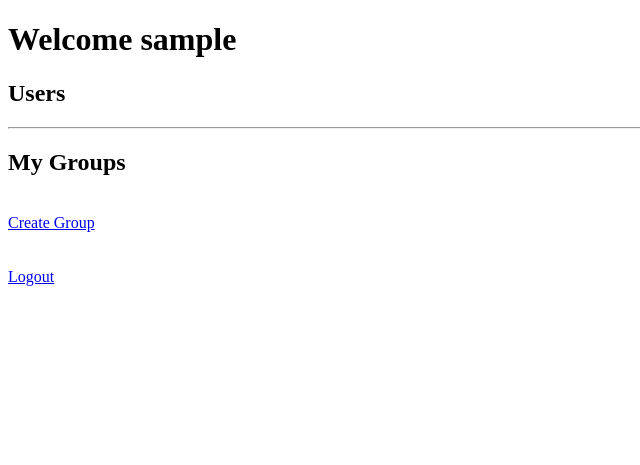
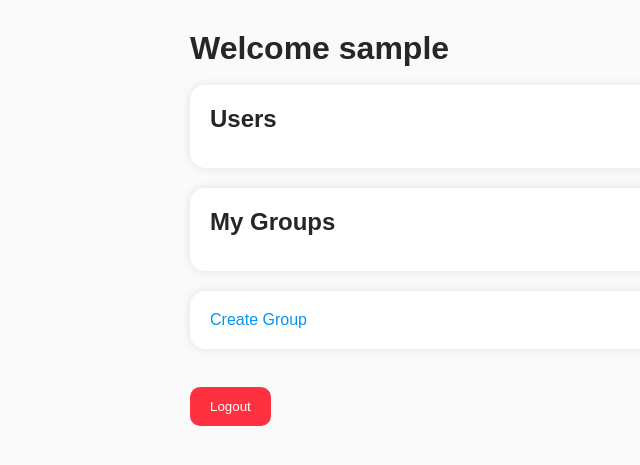
Before and after one commit to aryan-gaikwad30/RealTimeChatApplication, a Flask app: page /dashboard in a window 1280 px wide. Shown: the top 465 px of the page, without its empty margins (0-640 px from the left). Run offline with Flask 3, Linux system fonts and the light colour scheme; the visitor is signed in with stand-in values (Sample User, id 1); data comes from the database, SQL or seed files in the repository; data that the repository does not hold is empty.

```diff
--- a/static/css/style.css
+++ b/static/css/style.css
@@ -0,0 +1,141 @@
+*{
+    margin:0;
+    padding:0;
+    box-sizing:border-box;
+    font-family:Arial,sans-serif;
+}
+
+body{
+    background:#fafafa;
+    color:#262626;
+}
+
+a{
+    text-decoration:none;
+    color:#0095f6;
+}
+
+button{
+    cursor:pointer;
+    border:none;
+}
+
+input{
+    outline:none;
+}
+.auth-container{
+    width:350px;
+    background:white;
+    margin:100px auto;
+    padding:40px;
+    border-radius:15px;
+    box-shadow:0px 0px 15px rgba(0,0,0,0.1);
+    text-align:center;
+}
+
+.auth-container h1{
+    margin-bottom:20px;
+}
+
+.auth-container input{
+    width:100%;
+    padding:12px;
+    margin-top:15px;
+    border:1px solid #ddd;
+    border-radius:10px;
+}
+
+.auth-container button{
+    width:100%;
+    margin-top:20px;
+    padding:12px;
+    background:#0095f6;
+    color:white;
+    border-radius:10px;
+    font-size:16px;
+}
+
+.auth-container a{
+    display:block;
+    margin-top:20px;
+}
+.dashboard{
+    width:80%;
+    max-width:900px;
+    margin:30px auto;
+}
+
+.card{
+    background:white;
+    padding:20px;
+    margin-bottom:20px;
+    border-radius:15px;
+    box-shadow:0px 0px 10px rgba(0,0,0,0.1);
+}
+
+.card h2{
+    margin-bottom:15px;
+}
+
+.user-item,
+.group-item{
+    padding:12px;
+    border-bottom:1px solid #eee;
+}
+
+.user-item:last-child,
+.group-item:last-child{
+    border-bottom:none;
+}
+
+.logout-btn{
+    background:#ff3040;
+    color:white;
+    padding:12px 20px;
+    border-radius:10px;
+}
+
+.chat-container{
+    width:80%;
+    max-width:900px;
+    margin:20px auto;
+}
+
+.chat-header{
+    background:white;
+    padding:20px;
+    border-radius:15px;
+    box-shadow:0px 0px 10px rgba(0,0,0,0.1);
+}
+
+.messages-box{
+    background:white;
+    height:500px;
+    overflow-y:auto;
+    margin-top:20px;
+    padding:20px;
+    border-radius:15px;
+    box-shadow:0px 0px 10px rgba(0,0,0,0.1);
+}
+
+.input-box{
+    background:white;
+    margin-top:20px;
+    padding:20px;
+    border-radius:15px;
+    box-shadow:0px 0px 10px rgba(0,0,0,0.1);
+}
+
+.input-box input{
+    width:50%;
+    padding:12px;
+    border:1px solid #ddd;
+    border-radius:10px;
+}
+
+.input-box button{
+    padding:12px 18px;
+    border-radius:10px;
+    background:#0095f6;
+    color:white;
+}
--- a/templates/base.html
+++ b/templates/base.html
@@ -1 +1,26 @@
-{% extends "base.html" %}
+<!DOCTYPE html>
+<html>
+
+<head>
+
+    <title>
+        RealTimeChat
+    </title>
+
+    <link
+rel="stylesheet"
+href="{{ url_for(
+'static',
+filename='css/style.css',
+v='1'
+) }}">
+</head>
+
+<body>
+
+{% block content %}
+{% endblock %}
+
+</body>
+
+</html>
--- a/templates/dashboard.html
+++ b/templates/dashboard.html
@@ -1,19 +1,28 @@
-<!DOCTYPE html>
-<html>
-<head>
-    <title>Dashboard</title>
-</head>
-<body>
+{% extends "base.html" %}
 
-<h1>Welcome {{ current_user.username }}</h1>
+{% block content %}
 
-<h2>Users</h2>
+<div class="dashboard">
 
-<ul>
+<h1>
+
+Welcome {{ current_user.username }}
+
+</h1>
+
+<br>
+
+<div class="card">
+
+<h2>
+
+Users
+
+</h2>
 
 {% for user in users %}
 
-<li>
+<div class="user-item">
 
 <a href="/chat/{{ user.id }}">
 
@@ -21,13 +30,13 @@
 
 </a>
 
-</li>
+</div>
 
 {% endfor %}
 
-</ul>
+</div>
 
-<hr>
+<div class="card">
 
 <h2>
 
@@ -35,11 +44,9 @@ My Groups
 
 </h2>
 
-<ul>
-
 {% for group in groups %}
 
-<li>
+<div class="group-item">
 
 <a href="/group_chat/{{ group.id }}">
 
@@ -55,13 +62,13 @@ Leave
 
 </a>
 
-</li>
+</div>
 
 {% endfor %}
 
-</ul>
+</div>
 
-<br>
+<div class="card">
 
 <a href="/create_group">
 
@@ -69,15 +76,20 @@ Create Group
 
 </a>
 
-<br><br>
+</div>
 
 <br>
 
 <a href="/logout">
 
+<button class="logout-btn">
+
 Logout
+
+</button>
 
 </a>
 
-</body>
-</html>
+</div>
+
+{% endblock %}
```
Also changed, not shown: templates/auth.html (+11 -18 lines), templates/chat.html (+38 -18 lines), templates/login.html (+18 -19 lines), templates/register.html (+24 -24 lines).
